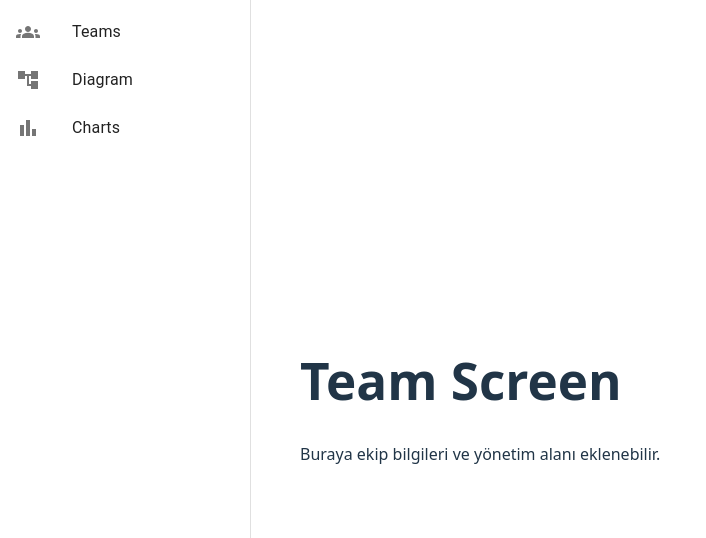
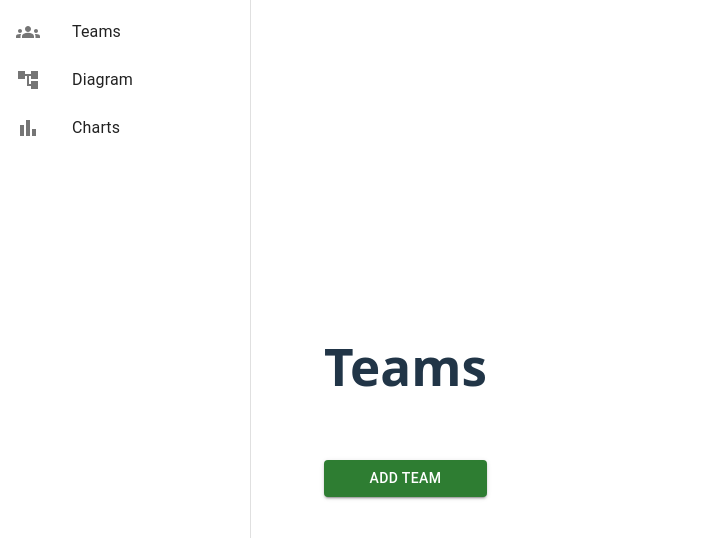
Before and after one commit to denizgulbahar/TeamControlDashboard, a React (Vite) app: page / in a window 1280 px wide. Shown: the top 538 px of the page, without its empty margins (0-706 px from the left). Built offline with nearby package versions, Linux system fonts and the light colour scheme.

Commit message:
Completed teamScreen module.

```diff
--- a/src/screens/TeamScreen.tsx
+++ b/src/screens/TeamScreen.tsx
@@ -1,10 +1,68 @@
-import { Box } from "@mui/material";
+import React, { useState } from "react";
+import { Button, Container } from "@mui/material";
+import TeamList from "../components/teamList/TeamList";
+import FormModal from "../components/modal/FormModal";
+import { useTeamContext } from "../context/TeamContext";
+import { NewTeam } from "../types/team";
 
-const TeamScreen = () => (
-  <Box>
-    <h1>Team Screen</h1>
-    <p>Buraya ekip bilgileri ve yönetim alanı eklenebilir.</p>
-  </Box>
-);
+const TeamScreen: React.FC = () => {
+  const { addTeam } = useTeamContext();
+
+  // States
+  const [isTeamModalOpen, setIsTeamModalOpen] = useState(false);
+  const [teamData, setTeamData] = useState<NewTeam>({
+    name: "",
+    description: "",
+    leader: "",
+  });
+
+  // Functions
+  const handleChange = (key: keyof NewTeam, value: string) => {
+    setTeamData((prev) => ({ ...prev, [key]: value }));
+  };
+
+  const handleAddTeam = () => {
+    if (!teamData.name) return;
+    addTeam({ ...teamData });
+    setTeamData({ name: "", description: "", leader: "" });
+    setIsTeamModalOpen(false);
+  };
+  // Data
+  const AddTeamInputs = [
+    { name: "name", label: "Team Name", value: teamData.name || "" },
+    { name: "description", label: "Description", value: teamData.description || "" },
+    { name: "leader", label: "Leader Name", value: teamData.leader || "" },
+  ] as const;
+
+  return (
+    <Container maxWidth="sm">
+      <h1>Teams</h1>
+
+      {/* Team List Component (Handles User Modals) */}
+      <TeamList />
+
+      {/* Add Team Button */}
+      <Button
+        fullWidth
+        variant="contained"
+        color="success"
+        onClick={() => setIsTeamModalOpen(true)}
+        sx={{ mt: 2 }}
+      >
+        Add Team
+      </Button>
+
+      {/* Add Team Modal */}
+      <FormModal
+        open={isTeamModalOpen}
+        onClose={() => setIsTeamModalOpen(false)}
+        title="Add Team"
+        inputs={AddTeamInputs}
+        onChange={handleChange}
+        onSubmit={handleAddTeam}
+      />
+    </Container>
+  );
+};
 
 export default TeamScreen;
```
